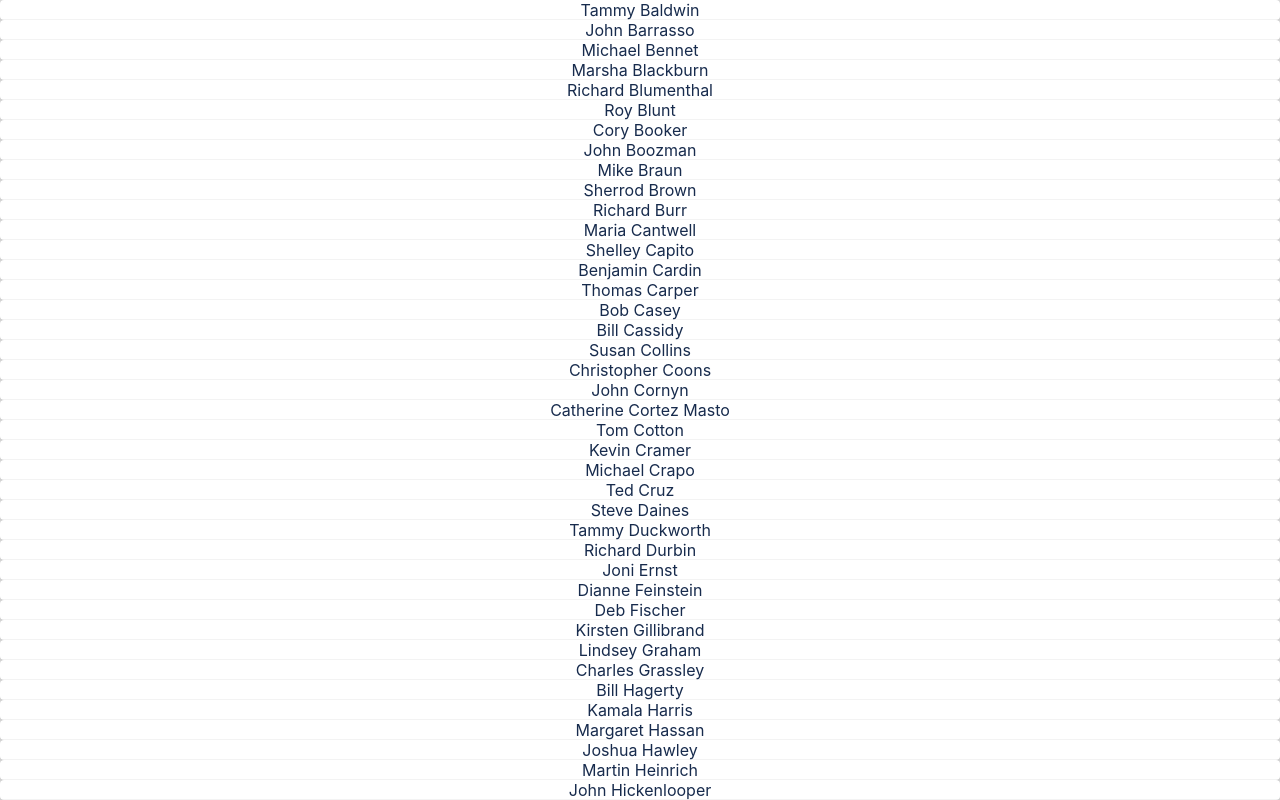
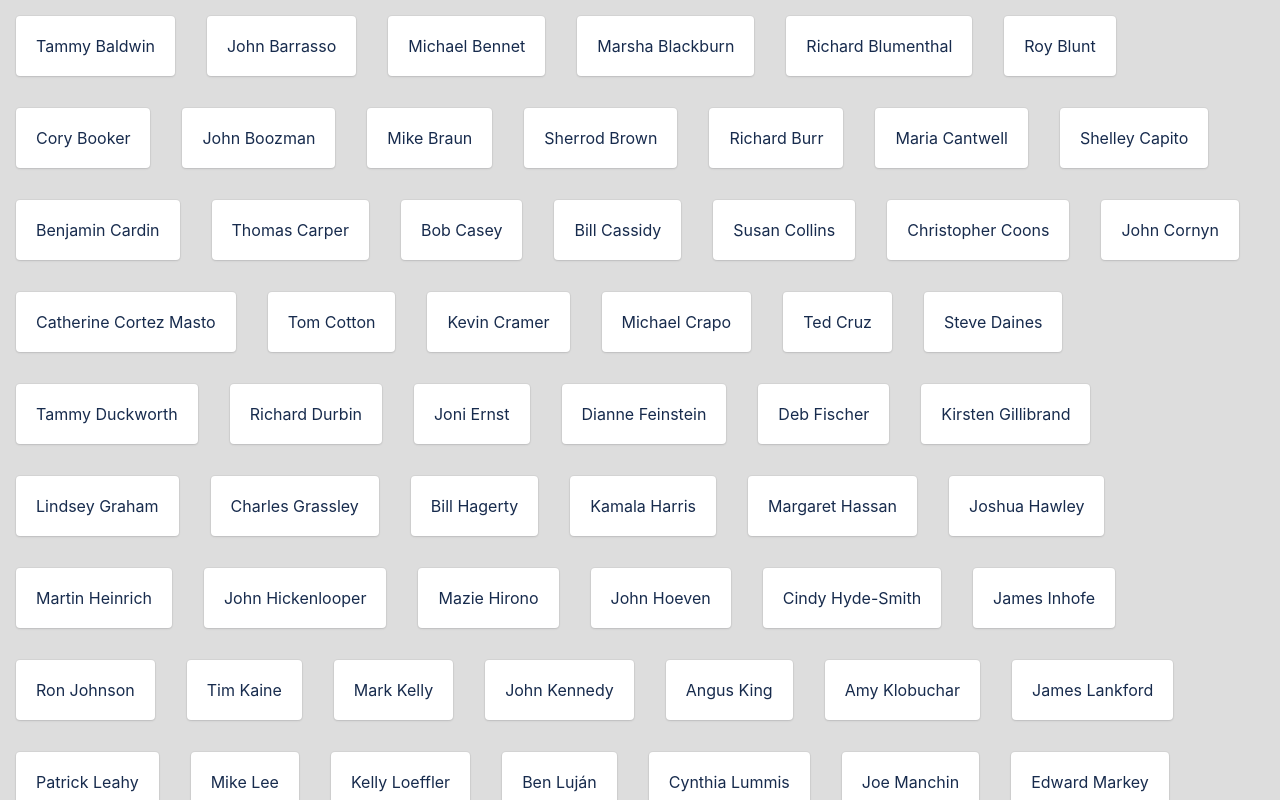
Before and after one commit to JcJen62/Fall2021-3790-InitialReactApp, a React (Create React App) app: page / in a window 1280 px wide. Shown: the top 800 px of the page. Built offline with nearby package versions, Linux system fonts and the light colour scheme.

Commit message:
Updated style

```diff
--- a/src/components/SenatorCard.css
+++ b/src/components/SenatorCard.css
@@ -1,3 +1,5 @@
 .card {
   background-color: #bbb;
+  margin: 16px;
+  padding: 20px;
 }
--- a/src/components/SenatorContainer.js
+++ b/src/components/SenatorContainer.js
@@ -1,9 +1,13 @@
 import { senators } from '../data/senate'
 import SenatorCard from './SenatorCard'
+import { Box } from '@material-ui/core'
 
 const SenatorContainer = () => {
   return (
-    <div>
+    <Box sx={{
+      display: 'flex',
+      flexWrap: 'wrap'
+    }}>
       {senators.map((senator) => {
         return (
           <SenatorCard
@@ -13,7 +17,7 @@ const SenatorContainer = () => {
           />
         )
       })}
-    </div>
+    </Box>
   )
 }
 
```
